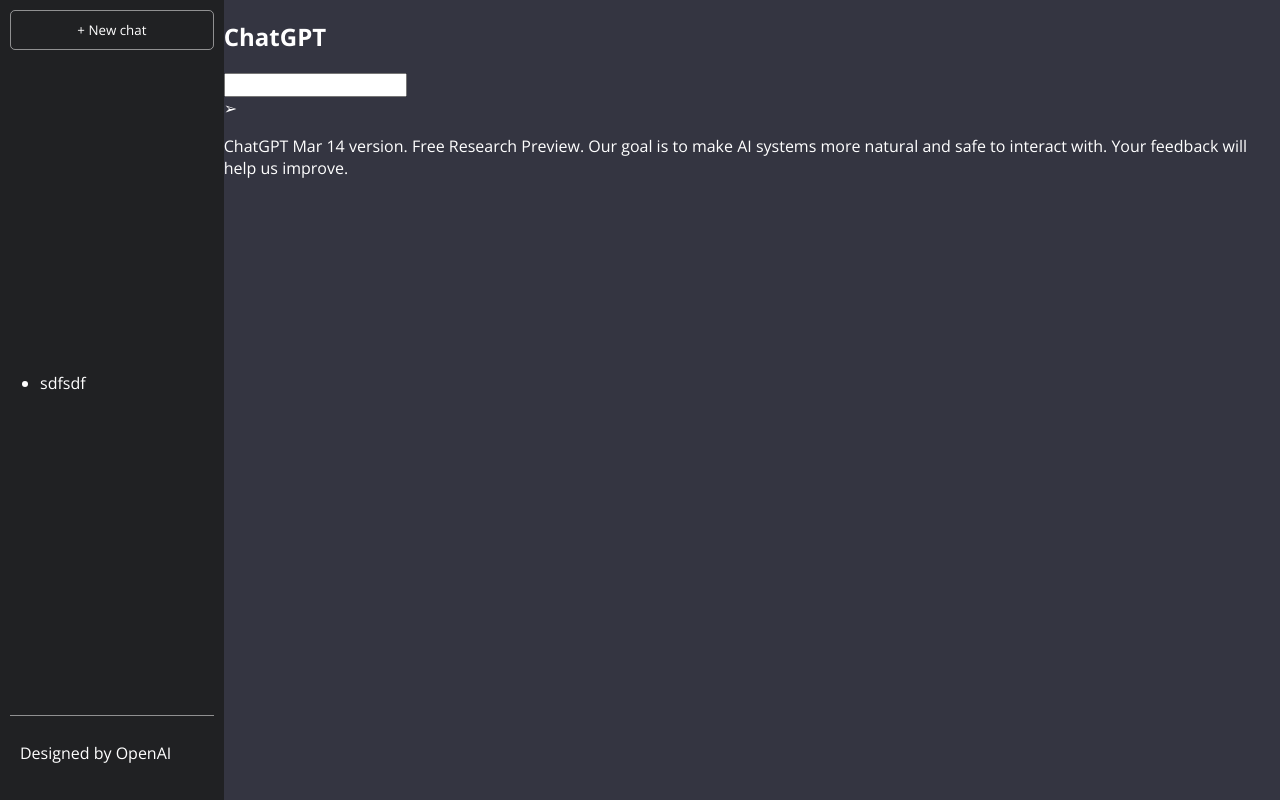
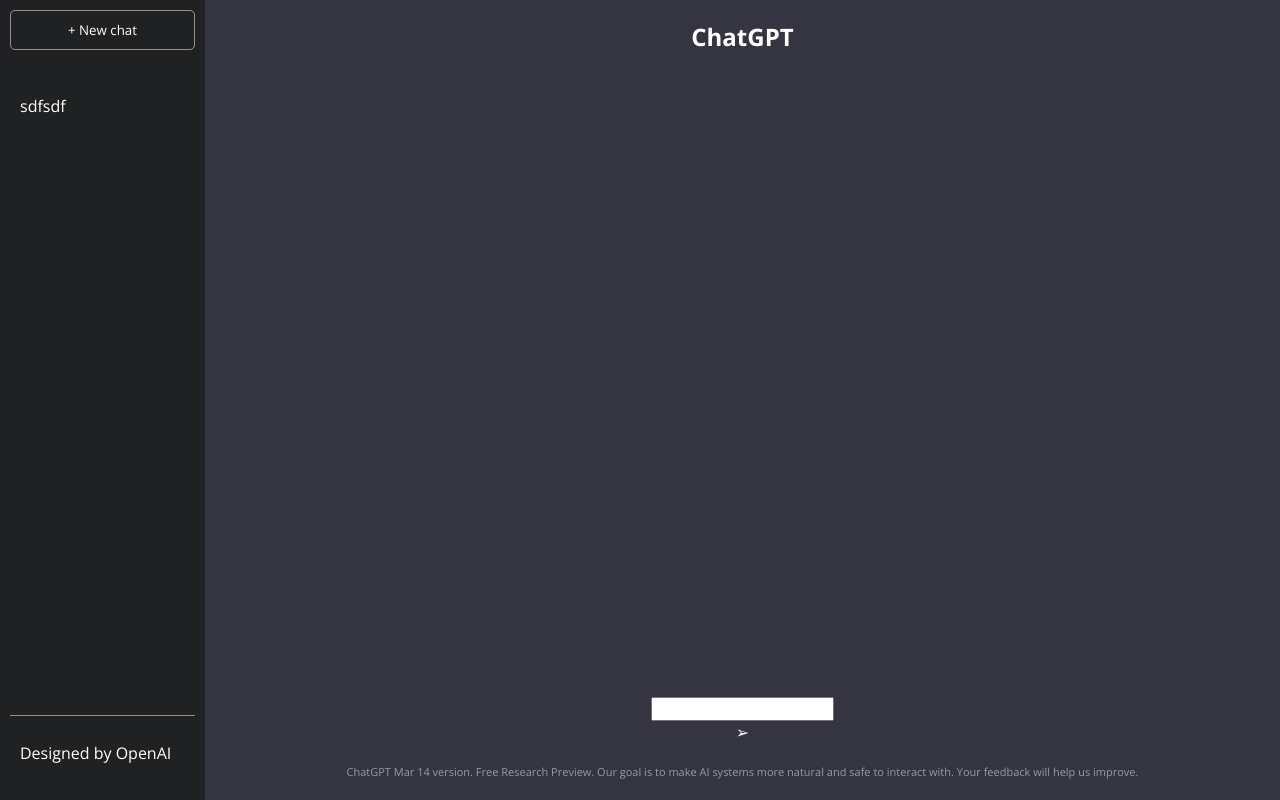
Before and after one commit to DmitryVelichko/ChatGPT-clone-js-v1, a React (Create React App) app: page / in a window 1280 px wide. Built offline with nearby package versions, Linux system fonts and the light colour scheme.

Commit message:
New commit

```diff
--- a/src/index.css
+++ b/src/index.css
@@ -37,3 +37,45 @@
   padding: 10px;
   margin: 10px;
 }
+
+.history {
+  padding: 10px;
+  margin: 10px;
+  height: 100%;
+}
+
+.history li {
+  list-style-type: none;
+  padding: 15px 0;
+  cursor: pointer;
+}
+
+.main {
+  height: 100vh;
+  width: 100%;
+  display: flex;
+  flex-direction: column;
+  justify-content: space-between;
+  align-items: center;
+  text-align: center;
+}
+
+.info {
+  color: rgba(255, 255, 255, 0.5);
+  font-size: 11px;
+  padding: 10px;
+}
+
+.bottom-section {
+  width: 100%;
+  display: flex;
+  flex-direction: column;
+  justify-content: center;
+  align-items: center;
+}
+
+.input-container {
+  position: relative;
+  width: 100%;
+  max-width: 650px;
+}
```
